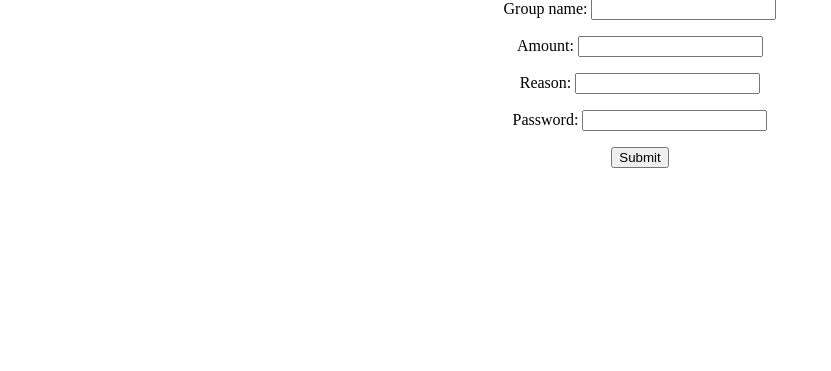
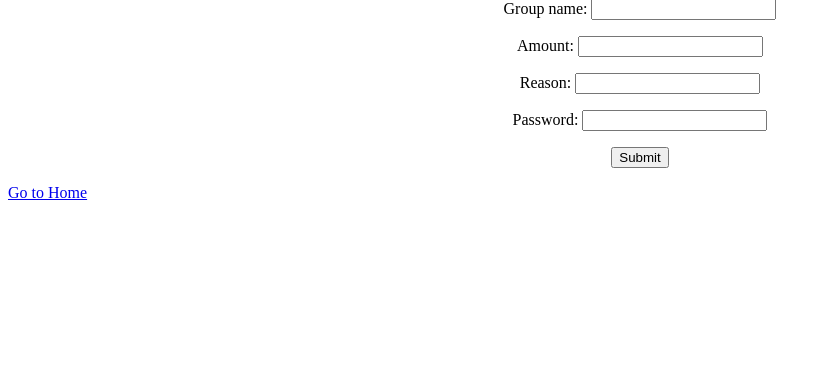
Before and after one commit to shashanksrikanth/Expense-Spliiter, a Django app: page /email_group/ in a window 1280 px wide. Shown: the part 67-438 px from the top of the page, without its empty margins (0-831 px from the left). Run offline with Django 3.2, Linux system fonts and the light colour scheme.

Commit message:
Adding link back to homepage

```diff
--- a/expense_split/groups/templates/creategroup.html
+++ b/expense_split/groups/templates/creategroup.html
@@ -9,3 +9,5 @@
     </p>
     <input type="submit" value="Submit">
 </form>
+
+<a href="{% url 'homepage' %}">Go to Home</a>
--- a/expense_split/groups/templates/deletegroup.html
+++ b/expense_split/groups/templates/deletegroup.html
@@ -9,3 +9,5 @@
     </p>
     <input type="submit" value="Submit">
 </form>
+
+<a href="{% url 'homepage' %}">Go to Home</a>
--- a/expense_split/groups/templates/emailgroup.html
+++ b/expense_split/groups/templates/emailgroup.html
@@ -9,3 +9,5 @@
     </p>
     <input type="submit" value="Submit">
 </form>
+
+<a href="{% url 'homepage' %}">Go to Home</a>
```
